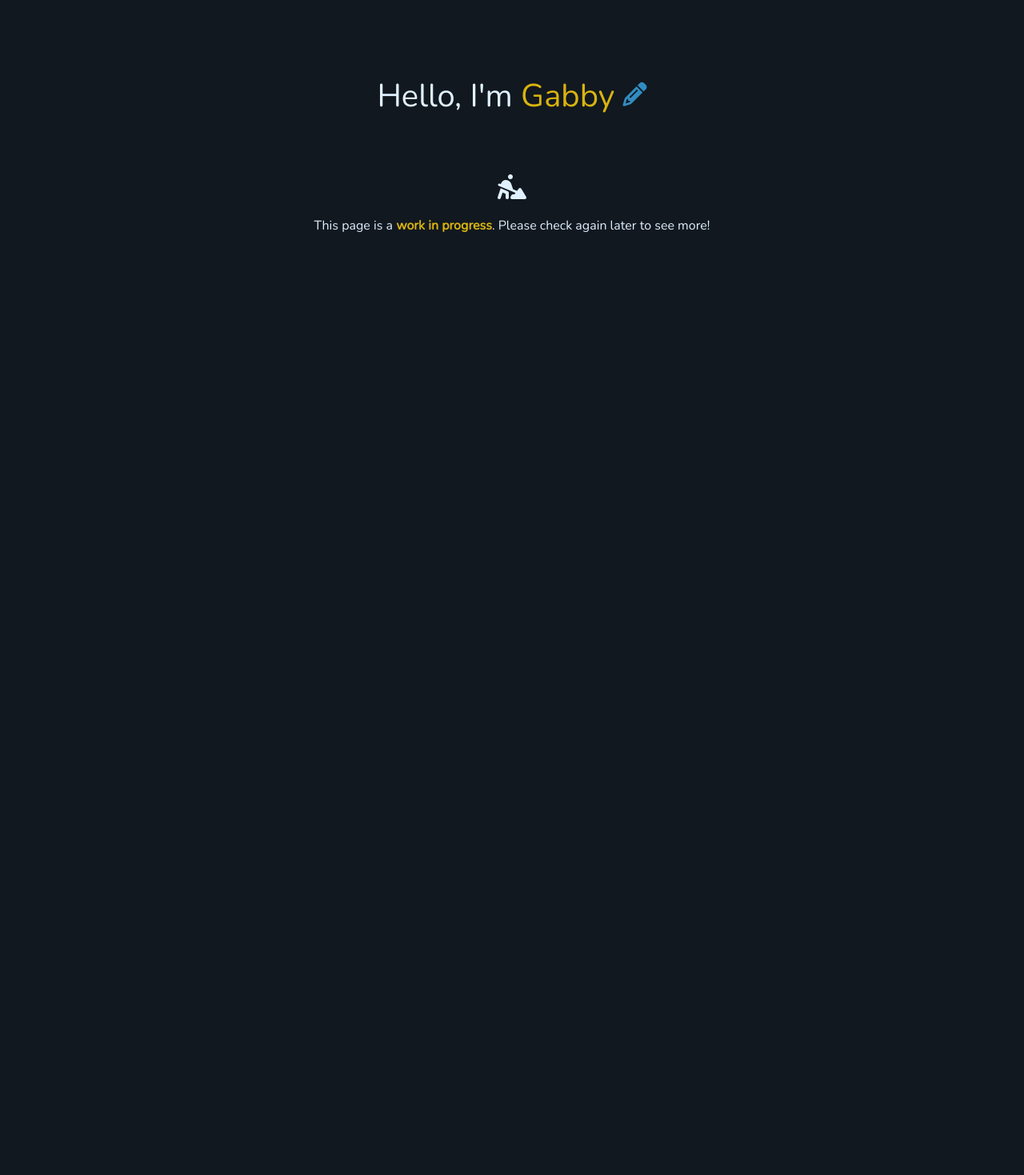
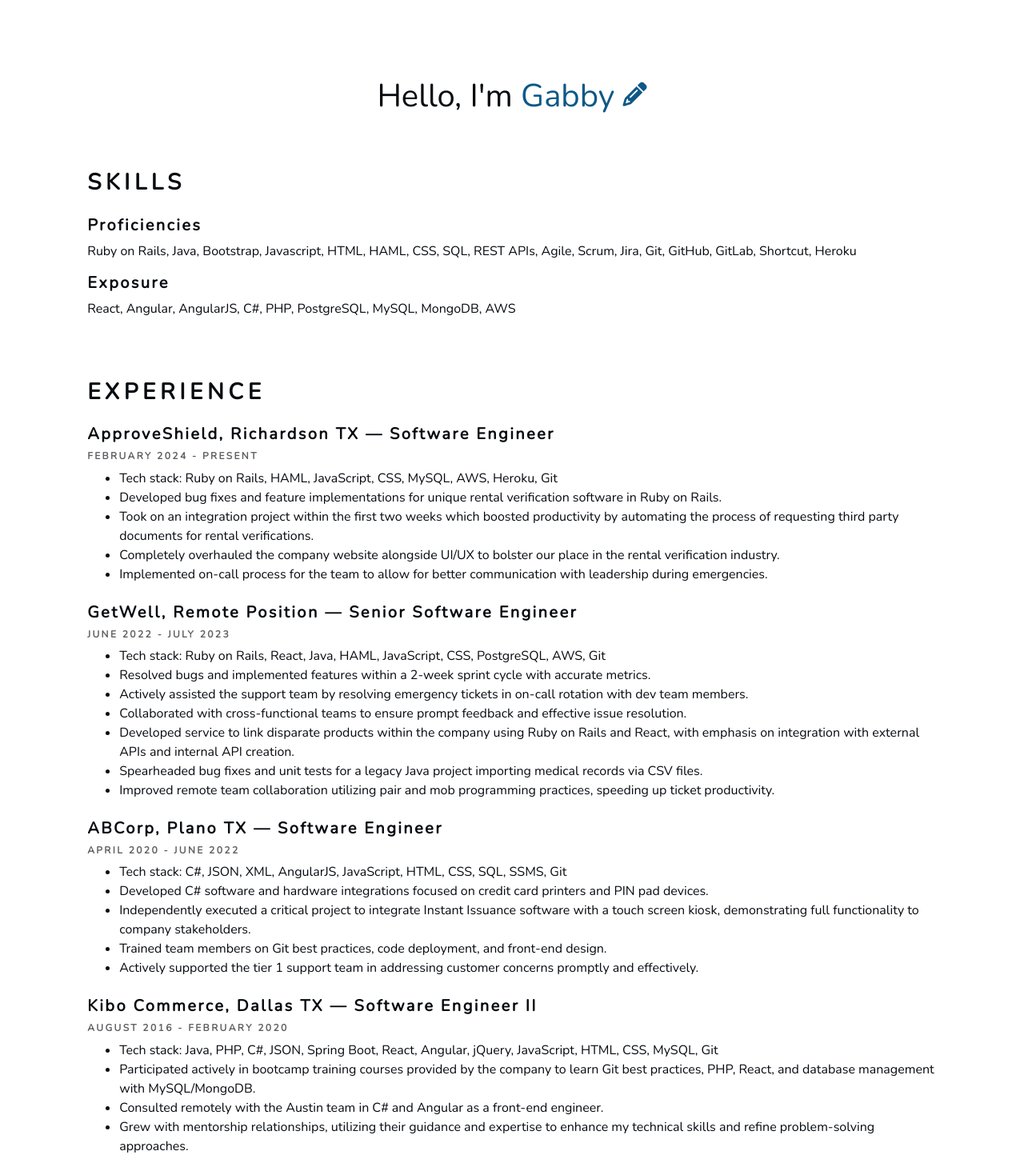
Before and after one commit to Serenamidori/serenamidori.github.io, a Jekyll site: the page built from index.html, in a window 1280 px wide. Shown: the whole page at 80% size. Built offline with Jekyll 4.4.1, drawn with Linux system fonts in a browser that asks for light colours; before the commit the page ends 900 px from its top, so only the background shows below that.

Commit message:
added light and dark mode support, updated css for h2-h4, added Skills and Experience sections

```diff
--- a/_layouts/default.html
+++ b/_layouts/default.html
@@ -15,25 +15,85 @@
   </head>
   <body>
     <div class="row page">
-      <div class="col-10 text-center">
-        <h1 class="title">
+      <div class="col-11 col-lg-10">
+        <h1 class="title text-center">
           <span>
             Hello, I'm <span class="emphasis">Gabby</span>
             <i class="fa-solid fa-pencil fa-xs"></i>
           </span>
         </h1>
-
-        <div class="row content">
-          <div class="col-10">
+        <div class="row content text-center" style="display:none;">
+          <div class="col-12">
             <h2><i class="fa-solid fa-person-digging"></i></h2>
             <p class="mt-3">
               This page is a <strong class="emphasis">work in progress</strong>. Please check again later to see more!
             </p>
-
-
           </div>
         </div>
 
+        <div class="row content">
+          <div class="col-12">
+            <h2 class="mt-2 mb-4">Skills</h2>
+            <div>
+              <h3>Proficiencies</h3>
+              <!-- <span style="background-color: #ddd; border: none; color: black; padding: 5px 10px; text-align: center; text-decoration: none; display: inline-block; margin: 4px 2px; cursor: pointer; border-radius: 16px;">Ruby on Rails</span> -->
+              <p>Ruby on Rails, Java, Bootstrap, Javascript, HTML, HAML, CSS, SQL, REST APIs, Agile, Scrum, Jira, Git, GitHub, GitLab, Shortcut, Heroku</p>
+              <h3>Exposure</h3>
+              <p>React, Angular, AngularJS, C#, PHP, PostgreSQL, MySQL, MongoDB, AWS</p>
+            </div>
+          </div>
+        </div>
+
+        <div class="row content">
+          <div class="col-12">
+            <h2 class="mb-4">Experience</h2>
+            <div class="mb-4">
+              <h3>ApproveShield, Richardson TX — Software Engineer</h3>
+              <h4>February 2024 - Present</h4>
+              <ul>
+                <li>Tech stack: Ruby on Rails, HAML, JavaScript, CSS, MySQL, AWS, Heroku, Git</li>
+                <li>Developed bug fixes and feature implementations for unique rental verification software in Ruby on Rails.</li>
+                <li>Took on an integration project within the first two weeks which boosted productivity by automating the process of requesting third party documents for rental verifications.</li>
+                <li>Completely overhauled the company website alongside UI/UX to bolster our place in the rental verification industry.</li>
+                <li>Implemented on-call process for the team to allow for better communication with leadership during emergencies.</li>
+              </ul>
+            </div>
+            <div class="mb-4">
+              <h3>GetWell, Remote Position — Senior Software Engineer</h3>
+              <h4>June 2022 - July 2023</h4>
+              <ul>
+                <li>Tech stack: Ruby on Rails, React, Java, HAML, JavaScript, CSS, PostgreSQL, AWS, Git</li>
+                <li>Resolved bugs and implemented features within a 2-week sprint cycle with accurate metrics.</li>
+                <li>Actively assisted the support team by resolving emergency tickets in on-call rotation with dev team members.</li>
+                <li>Collaborated with cross-functional teams to ensure prompt feedback and effective issue resolution.</li>
+                <li>Developed service to link disparate products within the company using Ruby on Rails and React, with emphasis on integration with external APIs and internal API creation.</li>
+                <li>Spearheaded bug fixes and unit tests for a legacy Java project importing medical records via CSV files.</li>
+                <li>Improved remote team collaboration utilizing pair and mob programming practices, speeding up ticket productivity.</li>
+              </ul>
+            </div>
+            <div class="mb-4">
+              <h3>ABCorp, Plano TX — Software Engineer</h3>
+              <h4>April 2020 - June 2022</h4>
+              <ul>
+                <li>Tech stack: C#, JSON, XML, AngularJS, JavaScript, HTML, CSS, SQL, SSMS, Git</li>
+                <li>Developed C# software and hardware integrations focused on credit card printers and PIN pad devices.</li>
+                <li>Independently executed a critical project to integrate Instant Issuance software with a touch screen kiosk, demonstrating  full functionality to company stakeholders.</li>
+                <li>Trained team members on Git best practices, code deployment, and front-end design.</li>
+                <li>Actively supported the tier 1 support team in addressing customer concerns promptly and effectively.</li>
+              </ul>
+            </div>
+            <div class="mb-4">
+              <h3>Kibo Commerce, Dallas TX — Software Engineer II</h3>
+              <h4>August 2016 - February 2020</h4>
+              <ul>
+                <li>Tech stack: Java, PHP, C#, JSON, Spring Boot, React, Angular, jQuery, JavaScript, HTML, CSS, MySQL, Git</li>
+                <li>Participated actively in bootcamp training courses provided by the company to learn Git best practices, PHP,  React, and database management with MySQL/MongoDB.</li>
+                <li>Consulted remotely with the Austin team in C# and Angular as a front-end engineer.</li>
+                <li>Grew with mentorship relationships, utilizing their guidance and expertise to enhance my technical skills and refine problem-solving approaches.</li>
+              </ul>
+            </div>
+          </div>
+        </div>
       </div>
     </div>
 
--- a/css/main.css
+++ b/css/main.css
@@ -1,10 +1,23 @@
-:root {
-  /* Color scheme from https://www.canva.com/learn/website-color-schemes/ */
-  --ivory-black: #11181f;
-  --sky-blue: #328cc1;
-  --ice-blue: #e0f0ff;
-  --gold-leaf: #d9b310;
-  --prussian-blue: #083c5d;
+/* Color scheme inspiration from https://www.canva.com/learn/website-color-schemes/ */
+@media (prefers-color-scheme: dark) {
+  :root {
+    --ivory-black: #121c28;
+    --sky-blue: #328cc1;
+    --ice-blue: #e0f0ff;
+    --ice-blue-50: rgba(224, 240, 255, 0.65);
+    --gold-leaf: #d9b310;
+    --prussian-blue: #043451;
+  }
+}
+@media (prefers-color-scheme: light) {
+  :root {
+    --ivory-black: #FFF;
+    --sky-blue: #0D5887;
+    --ice-blue: #070b10;
+    --ice-blue-50: rgba(7, 11, 16, .65);
+    --gold-leaf: #0D5887;
+    --prussian-blue: #f2f5f6;
+  }
 }
 
 body {
@@ -21,7 +34,7 @@
 }
 
 .row.content {
-  margin-top: 72px;
+  margin-top: 60px;
   justify-content: center;
 }
 
@@ -46,6 +59,27 @@
     font-size: 2.7rem;
     transition: font-size .3s;
   }
+}
+
+h2 {
+  font-weight: bold;
+  letter-spacing: .35rem;
+  text-transform: uppercase;
+  font-size: 1.75rem;
+}
+
+h3 {
+  font-weight: bold;
+  letter-spacing: .15rem;
+  font-size: 1.25rem;
+}
+
+h4 {
+  color: var(--ice-blue-50);
+  font-weight: bold;
+  letter-spacing: .15rem;
+  text-transform: uppercase;
+  font-size: .75rem;
 }
 
 .emphasis {
```
